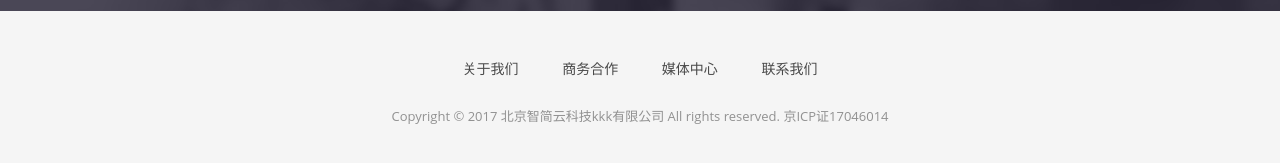
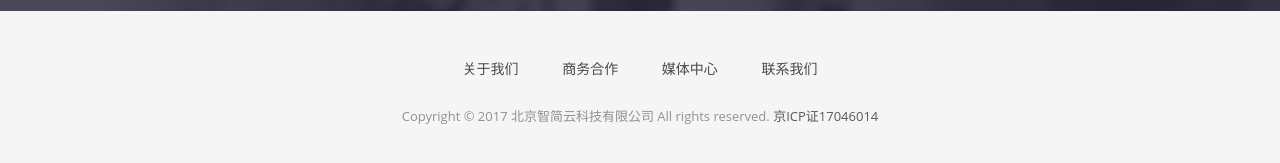
Before and after one commit to dreampivot/slipscloud.github.io, a Jekyll site: the page built from index.html, in a window 1280 px wide and 900 px high, scrolled down 2217 px. Shown: the part 706-869 px from the top of the window. Built offline with Jekyll 4.4.1, drawn with Linux system fonts in a browser that asks for light colours; some web fonts are replaced.

Commit message:
Update footer.html

```diff
--- a/_includes/footer.html
+++ b/_includes/footer.html
@@ -11,8 +11,9 @@
              <li><a href="{{ site.baseurl }}/contact">联系我们</a></li>
           </ul>
         </div>
-        <p>Copyright &copy; 2017 北京智简云科技kkk有限公司 All rights reserved. 京ICP证17046014 <a href="http://www.beianbeian.com/search-5/京ICP证17046014"
-/a> </p>
+        <p>Copyright &copy; 2017 北京智简云科技有限公司 All rights reserved.
+          <a href="http://www.beianbeian.com/search-5/京ICP证17046014">京ICP证17046014</a> </p>
+
       </div>
     </div>
   </div>
```
